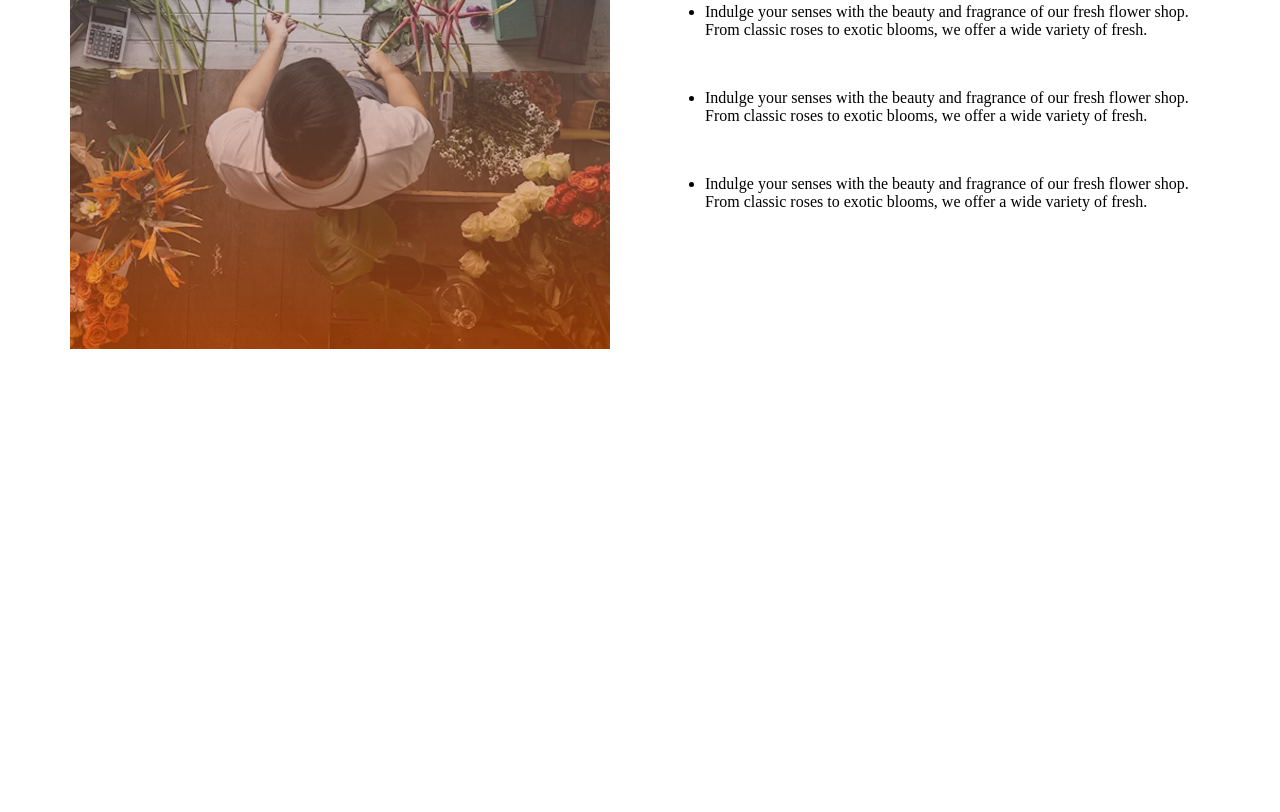
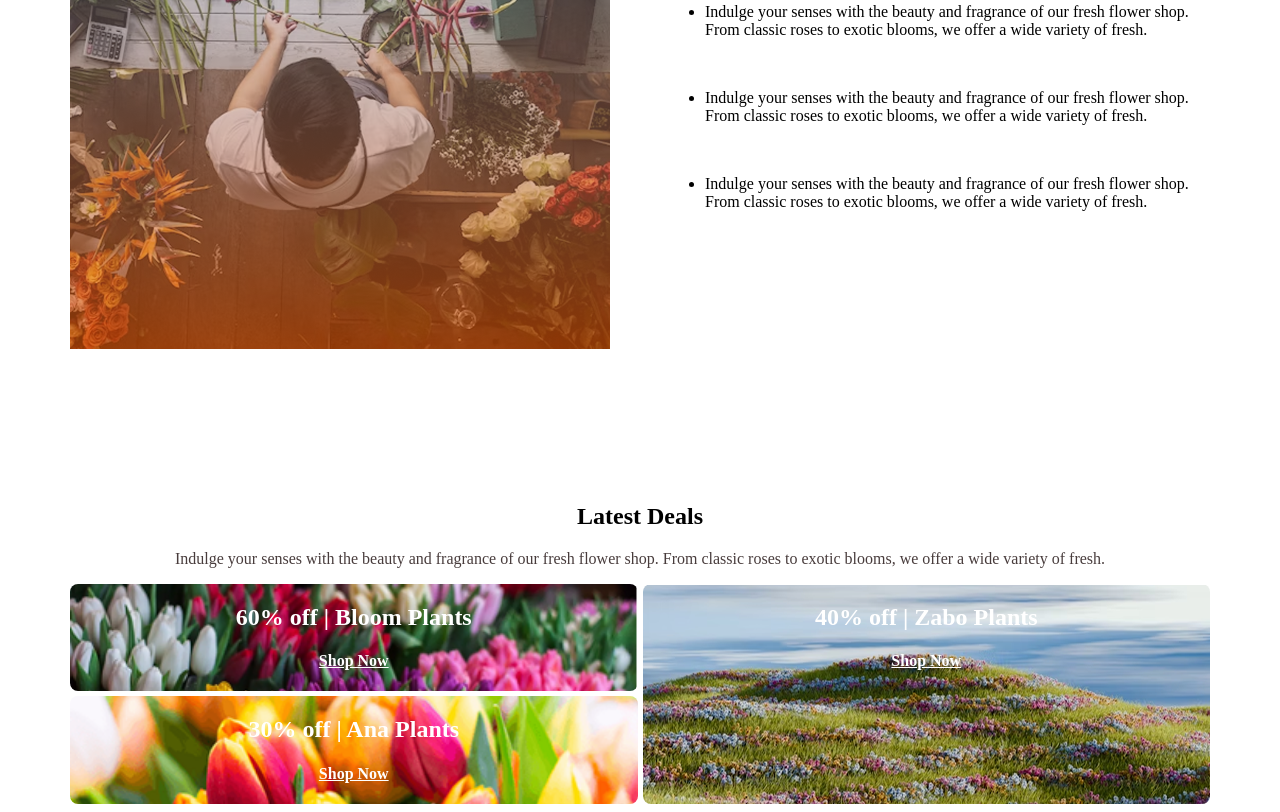
Before and after one commit to khairul965/PH-A2, a plain HTML site: page index.html in a window 1280 px wide. Shown: the part 2276-3088 px from the top of the page. Before the commit the page ends 2637 px from the top, so only its background shows below. Drawn offline with Linux system fonts and the light colour scheme.

Commit message:
3rd commit

```diff
--- a/index.html
+++ b/index.html
@@ -110,6 +110,33 @@
 
     </section>
 
+    <!--deal section-->
+    <section class="deal-section">
+        <h1 style="text-align: center;" >Latest Deals</h1>
+        <p>Indulge your senses with the beauty and fragrance of our fresh flower shop. From classic roses to exotic blooms, we offer a wide variety of fresh.</p>
+
+        <div class="deal-items">
+            <div class="deal-left">
+                <div  id="deal1">
+               <h2> 60% off | Bloom Plants</h2>
+                <h4><a style="color: white;"  href="">Shop Now</a></h4>
+            </div>
+            <div id="deal2">
+                <h2>30% off | Ana Plants</h2>
+                 <h4><a style="color: white;" href="">Shop Now</a></h4>
+
+            </div>
+            </div>
+            <div class="deal-right" id="deal3">
+                <h2>40% off | Zabo Plants</h2>
+                 <h4 ><a style="color: white;" href="">Shop Now</a></h4>
+
+            </div>
+
+        </div>
+
+    </section>
+
 
 
 </body>
--- a/style.css
+++ b/style.css
@@ -156,3 +156,52 @@ nav ul li{
     }
 
 }
+
+/*deal section*/
+.deal-section{
+    max-width: 1140px;
+   margin: auto;
+    margin-top: 150px;
+}
+
+
+.deal-items{
+   display: grid;
+   grid-template-columns: repeat(2, 1fr);
+    gap: 5px;
+
+}
+#deal2{
+
+    background-image: url(assets/deal-ana.png);
+    text-align: center;
+    color: white;
+    align-items: center;
+    background-repeat: no-repeat;
+    background-size:100%;
+     border-radius: 8px;
+}
+#deal1{
+    background-image: url(assets/deal-bloom.png);
+     text-align: center;
+     color: white;
+     align-items: center;
+     background-size: 100%;
+     background-repeat: no-repeat;
+      border-radius: 8px;
+}
+#deal3{
+    background-image: url(assets/deal-zabo.png);
+    background-size: auto;
+     text-align: center;
+     color: white;
+     align-items: center;
+     border-radius: 8px;
+     justify-content: center;
+}
+.deal-left{
+    display: grid;
+    grid-template-columns: repeat(1, 1fr);
+    gap: 5px;
+
+}
```
